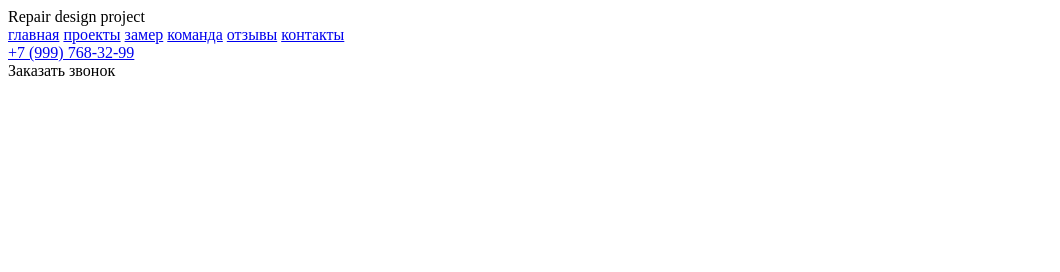
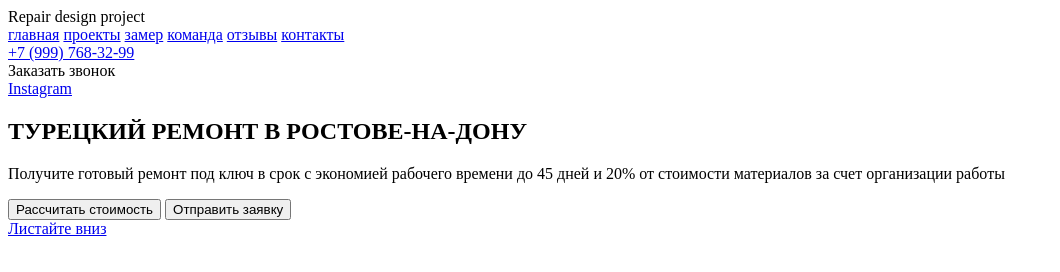
Before and after one commit to fugudrum/lesson_12, a website: page index.html in a window 1280 px wide. Shown: the whole page, without its empty margins (0-1060 px from the left). Drawn offline with Linux system fonts and the light colour scheme.

Commit message:
feat: add hero in index.html

```diff
--- a/index.html
+++ b/index.html
@@ -28,5 +28,25 @@
  </div>
  <!-- /.container -->
 </header>
+<main>
+ <section class="hero">
+  <a href="#" class="instagram hero__instagram">Instagram</a>
+  <div class="hero__content">
+   <div class="container">
+    <h1 class="title hero_title">Турецкий ремонт в Ростове-на-Дону</h1>
+    <p class="hero__text">
+    Получите готовый ремонт под ключ в срок с экономией рабочего времени
+    до 45 дней и 20% от стоимости материалов за счет организации работы
+   </p>
+   <button class="button hero__button button_primary">Рассчитать стоимость</button>
+   <button class="button hero__button button_outline">Отправить заявку</button>
+   </div>
+   <!-- /.container -->
+  </div>
+  <!-- /.hero__content -->
+  <a href="#" class="scroll-down">Листайте вниз</a>
+ </section>
+ <!-- /.hero -->
+</main>
 </body>
 </html>
--- a/style.css
+++ b/style.css
@@ -1,4 +1,3 @@
 h1 {
  text-transform: uppercase;
- color: blueviolet;
 }
```
